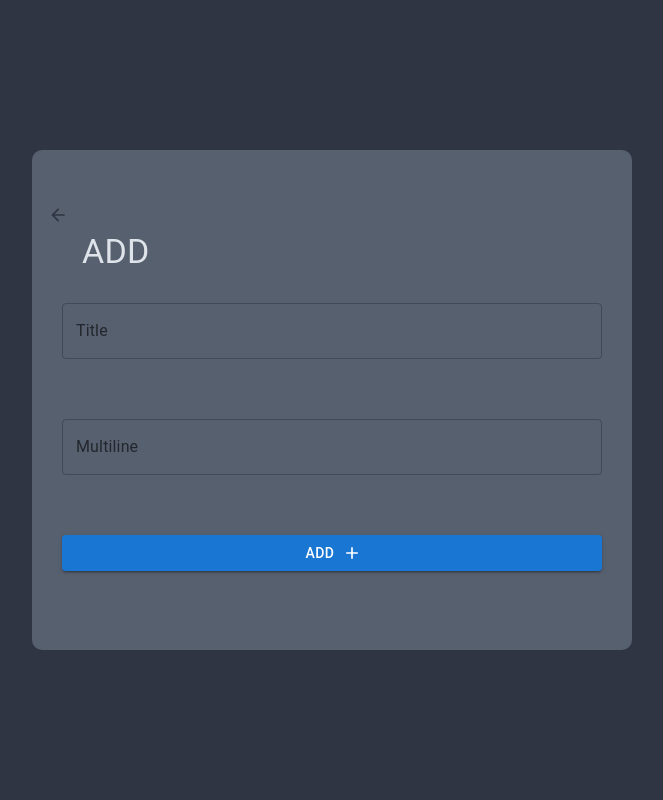
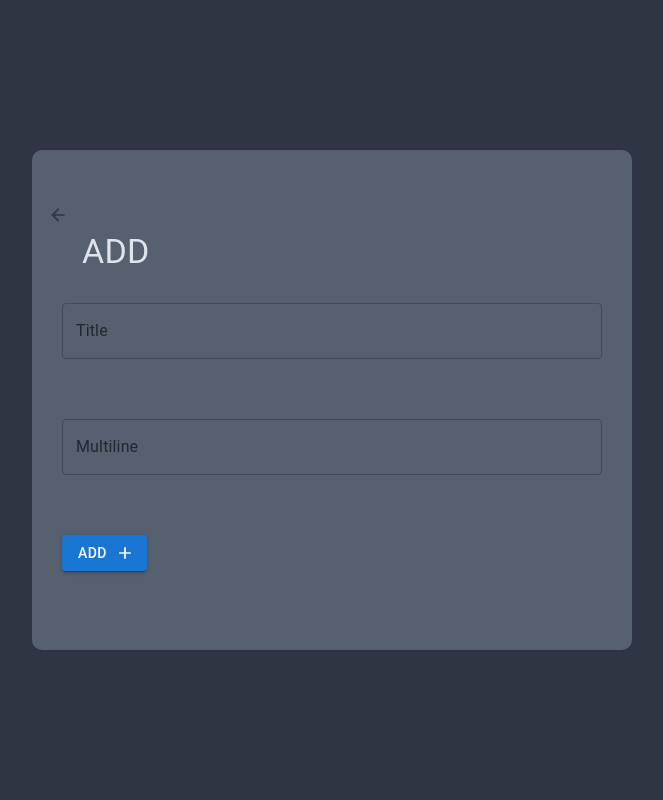
Before and after one commit to Haile-08/Redux, a React (Create React App) app in the folder client/: page /add in a window 1280 px wide. Shown: the top 800 px of the page, without its empty margins (308-971 px from the left). Built offline with nearby package versions, Linux system fonts and the light colour scheme.

Commit message:
finished the add functionality

```diff
--- a/client/src/components/pages/Addpage.js
+++ b/client/src/components/pages/Addpage.js
@@ -1,13 +1,20 @@
 import { Grid, Typography } from "@mui/material";
 import { Box } from "@mui/system";
-import React from "react";
+import React, { useState } from "react";
 import TextField from "@mui/material/TextField";
 import { Link } from "react-router-dom";
+import Button from "@mui/material/Button";
+import AddIcon from "@mui/icons-material/Add";
 
-import Addbutton from "../Button/Addbutton";
 import BackButton from "../Button/BackButton";
+import { addItem } from "../../features/item";
+import { useDispatch } from "react-redux";
 
 const Addpage = () => {
+  const dispatch = useDispatch();
+  const [id, setId] = useState(3);
+  const [title, setTitle] = useState("");
+  const [text, setText] = useState("");
   return (
     <Grid
       container
@@ -48,6 +55,10 @@ const Addpage = () => {
             margin: "30px",
             color: "#dfe4ea",
           }}
+          value={title}
+          onChange={(e) => {
+            setTitle(e.target.value);
+          }}
         />
         <TextField
           id="outlined-multiline-flexible"
@@ -58,8 +69,27 @@ const Addpage = () => {
             margin: "30px",
             color: "#dfe4ea",
           }}
+          value={text}
+          onChange={(e) => {
+            setText(e.target.value);
+          }}
         />
-        <Addbutton />
+        <Link to="/">
+          <Button
+            variant="contained"
+            endIcon={<AddIcon />}
+            sx={{
+              margin: "30px",
+            }}
+            onClick={() => {
+              setId(id + 1);
+              dispatch(addItem({ id, title, text }));
+            }}
+          >
+            ADD
+          </Button>
+        </Link>
+        {console.log(id, title, text)}
       </Box>
     </Grid>
   );
--- a/client/src/features/item.js
+++ b/client/src/features/item.js
@@ -9,7 +9,7 @@ export const itemSlice = createSlice({
   initialState,
   reducers: {
     addItem: (state, action) => {
-      state.value(action.payload);
+        state.value.push(action.payload);
     },
   },
 });
```
